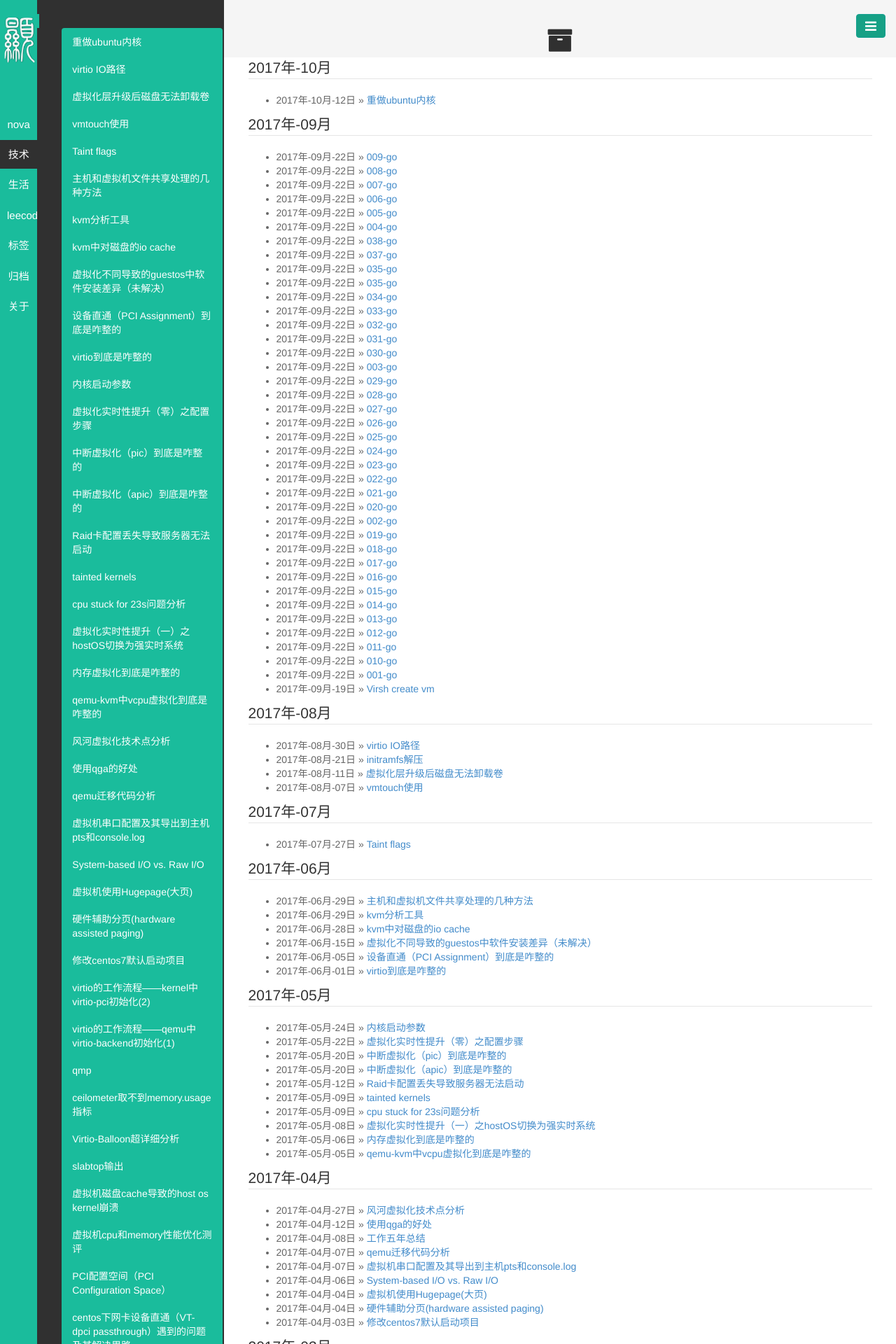
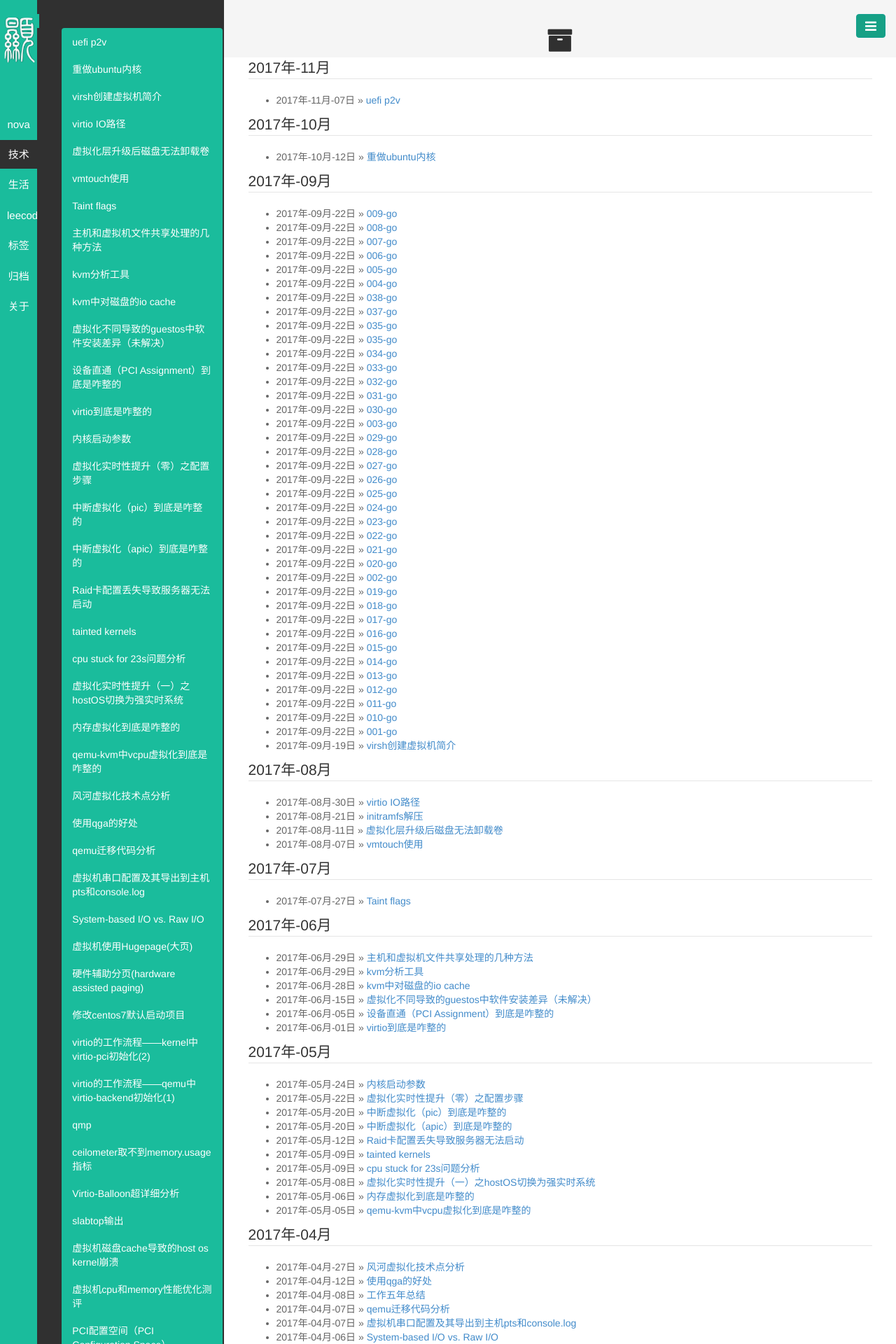
Before and after one commit to byHAN/byhan.github.io, a Jekyll site: the page built from pages/archive.html, in a window 1280 px wide. Shown: the top 1920 px of the page at 70% size. Built offline with Jekyll 4.4.1, drawn with Linux system fonts in a browser that asks for light colours; some of the changed text lies outside the part shown.

Commit message:
Signed-off-by: byhan <10821712@qq.com>

```diff
--- /dev/null
+++ b/_posts/技术/2017-11-07-uefi.md
@@ -0,0 +1,53 @@
+---
+layout: post
+title: uefi p2v
+category: 技术
+tags:
+keywords: uefi;libvirt;qemu
+description:
+---
+
+## 背景 ##
+
+现网局点做p2v的时候，发现已有os是uefi启动
+经过查阅虚拟机化层使用OVMF模拟
+p2v和制作镜像分别参考如下不同章节
+
+## p2v ##
+
+在支持UEFI的主机上使用如下xml进行启动虚拟机
+主板模拟使用q35主板
+使用qemu:commandline 标签对挂载ide驱动的windows镜像，和virtio驱动盘即可启动。
+
+    <domain type='kvm' xmlns:qemu='http://libvirt.org/schemas/domain/qemu/1.0'>
+    	<os>
+    <type arch='x86_64' machine='q35'>hvm</type>
+     	<loader readonly='yes' type='pflash'>/usr/share/OVMF/OVMF_CODE.secboot.fd</loader>
+      	<nvram template='/usr/share/OVMF/OVMF_VARS.fd'/>
+    </os>
+      <features>
+       <acpi/>
+      </features>
+    <devices>
+
+    </devices>
+    <qemu:commandline>
+    	<qemu:arg value='-hda'/>
+    	<qemu:arg value='/opt/imagecache/images/153.qcow2'/>
+    	<qemu:arg value='-cdrom'/>
+    	<qemu:arg value='/opt/imagecache/images/virtio-win-0.1.126.iso'/>
+    </qemu:commandline>
+    </domain>
+
+其他后续操作和正常p2v流程保持一致即可。
+
+
+## 镜像制作 ##
+
+uefi的启动的时候如果遇到如下错误
+
+![](https://i.imgur.com/qu4gKUv.png)
+
+可以重做windows启动映像，把virtio打到boot.wim和install.wim
+具体可以参考[这篇博文](https://miefen.com/201405/how-to-install-virtio-drivers-for-windows)
+（关键词，dism,virtio,wim）
```
Also changed, not shown: _posts/技术/2017-09-19-virsh create vm.md (+1 -1 lines).
